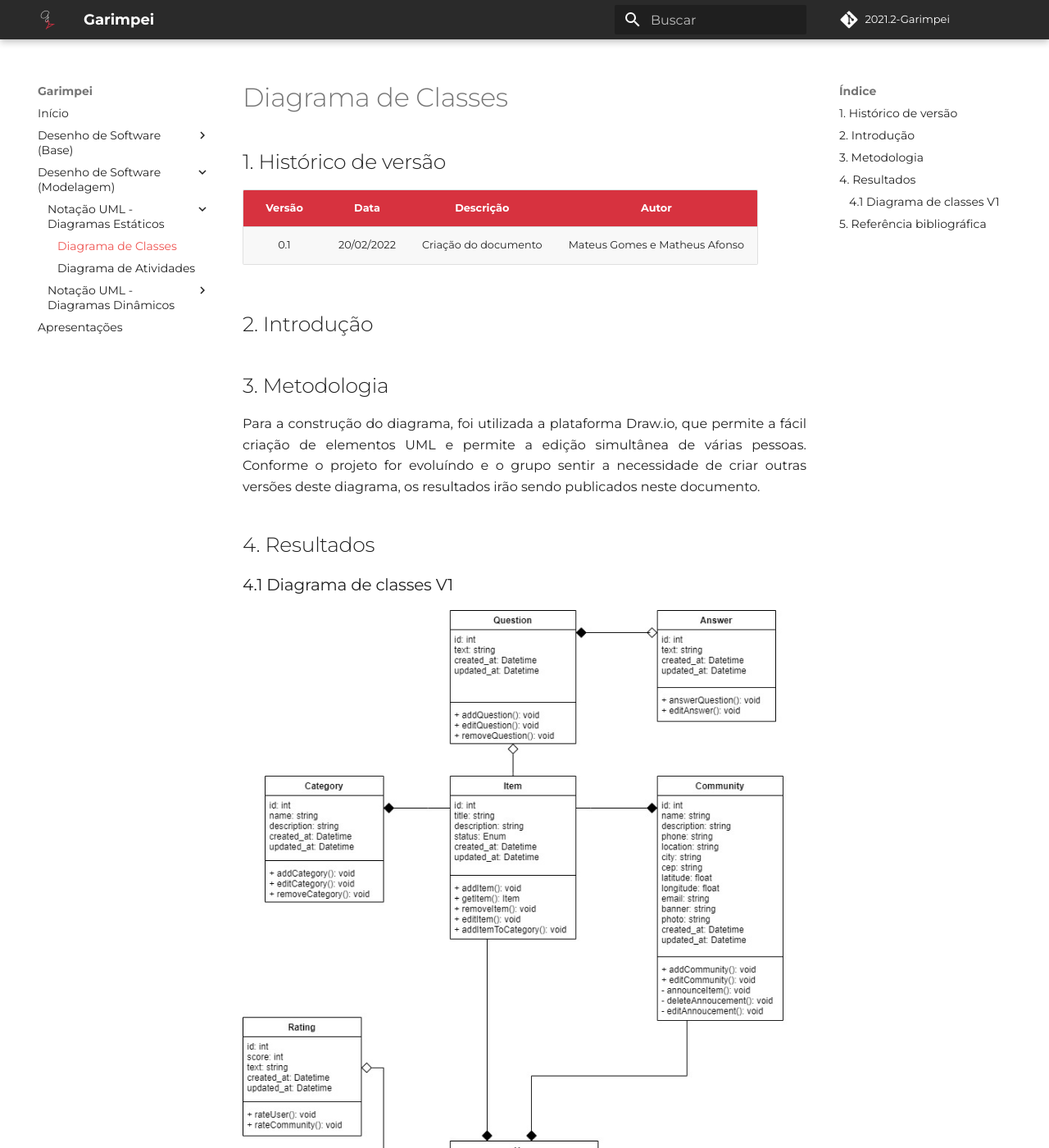
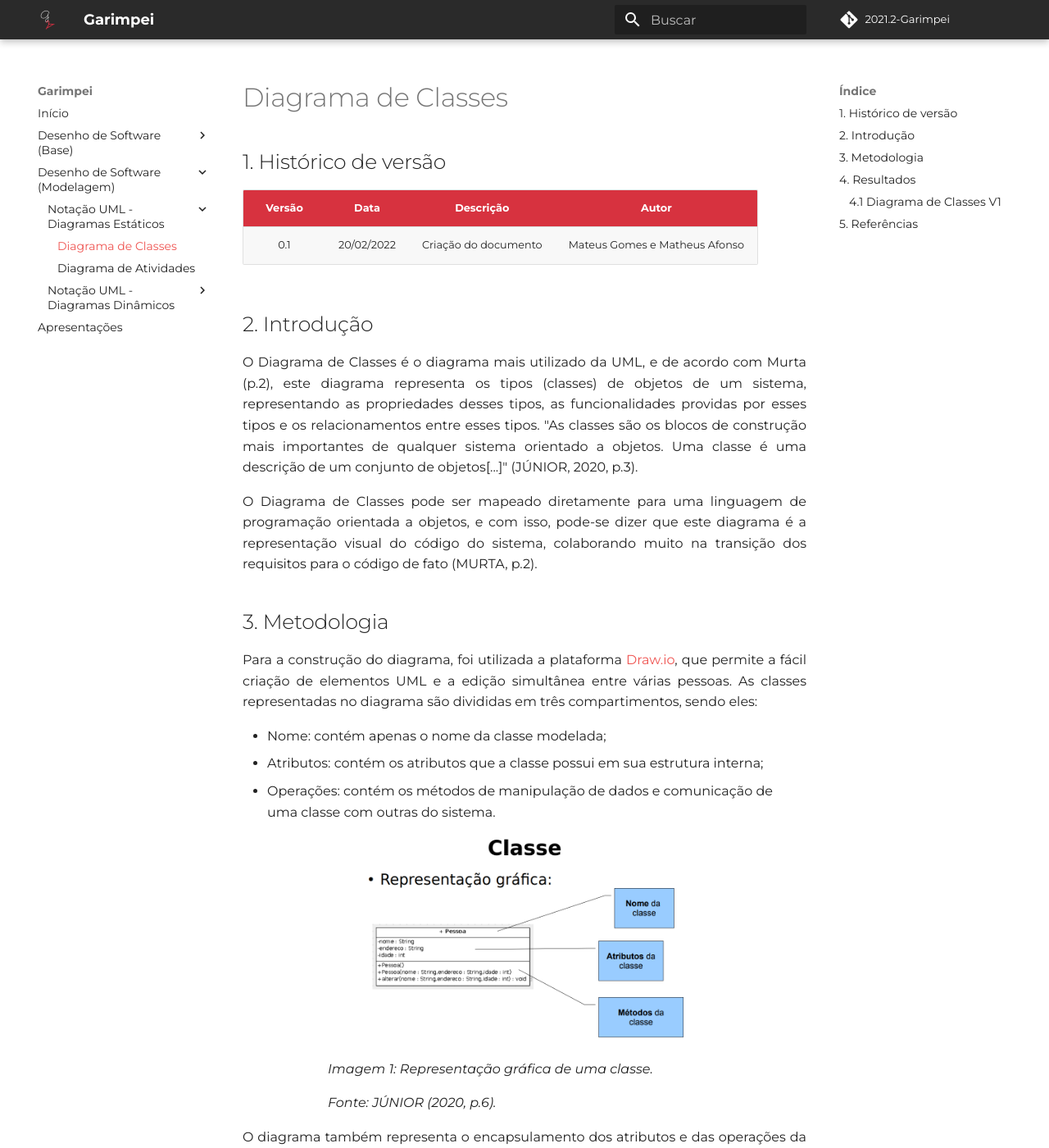
Before and after one commit to UnBArqDsw2021-2/2021.2_G5_Garimpei, an MkDocs documentation site: the page built from docs/content/modelagem/diagrama_de_classes.md, in a window 1280 px wide and 1400 px high. Shown: the whole window at 82% size. Built offline with MkDocs 1.6.1 and Material for MkDocs 9.7.7, drawn with Linux system fonts in a browser that asks for light colours; some web fonts are replaced; comment, search, counter and statistics services are not loaded; some of the changed text lies outside the part shown.

Commit message:
feat: add content of classes diagram

```diff
--- a/docs/content/modelagem/diagrama_de_classes.md
+++ b/docs/content/modelagem/diagrama_de_classes.md
@@ -8,17 +8,58 @@
 
 ## 2. Introdução
 
+O Diagrama de Classes é o diagrama mais utilizado da UML, e de acordo com Murta (p.2), este diagrama representa os tipos (classes) de objetos de um sistema, representando as propriedades desses tipos, as funcionalidades providas por esses tipos e os relacionamentos entre esses tipos. "As classes são os blocos de construção mais importantes de qualquer sistema orientado a objetos. Uma classe é uma descrição de um conjunto de objetos[...]" (JÚNIOR, 2020, p.3).
+
+O Diagrama de Classes pode ser mapeado diretamente para uma linguagem de programação orientada a objetos, e com isso, pode-se dizer que este diagrama é a representação visual do código do sistema, colaborando muito na transição dos requisitos para o código de fato (MURTA, p.2).
 
 ## 3. Metodologia
 
-Para a construção do diagrama, foi utilizada a plataforma Draw.io, que permite a fácil criação de elementos UML e permite a edição simultânea de várias pessoas. Conforme o projeto for evoluíndo e o grupo sentir a necessidade de criar outras versões deste diagrama, os resultados irão sendo publicados neste documento.
+Para a construção do diagrama, foi utilizada a plataforma [Draw.io](https://app.diagrams.net/), que permite a fácil criação de elementos UML e a edição simultânea entre várias pessoas. As classes representadas no diagrama são divididas em três compartimentos, sendo eles:
+
+- Nome: contém apenas o nome da classe modelada;
+- Atributos: contém os atributos que a classe possui em sua estrutura interna;
+- Operações: contém os métodos de manipulação de dados e comunicação de uma classe com outras do sistema.
+
+![caption](../../assets/classes_diagrams/class.png)
+<figcaption>Imagem 1: Representação gráfica de uma classe.</figcaption>
+<figcaption>Fonte: JÚNIOR (2020, p.6).</figcaption>
+
+O diagrama também representa o encapsulamento dos atributos e das operações da classe. Este encapsulamento pode ser do tipo público, privado, protegido ou de pacote, cada um com seu respectivo símbolo que pode ser visto na imagem abaixo.
+
+![caption](../../assets/classes_diagrams/encapsulamento.png)
+<figcaption>Imagem 2: Representação do encapsulamento no Diagrama de Classes.</figcaption>
+<figcaption>Fonte: JÚNIOR (2020, p.10).</figcaption>
+
+Além disso, os tipos de relacionamentos/associações entre as classes também estão presentes no diagrama, podendo ser uma associação simples, uma herança, uma realização, uma dependência, uma agregação ou uma composição, dependendo do símbolo utilizado.
+
+![caption](../../assets/classes_diagrams/relacionamentos.png)
+<figcaption>Imagem 3: Representação dos relacionamentos no Diagrama de Classes.</figcaption>
+<figcaption>Fonte: JÚNIOR (2020, p.7).</figcaption>
+
+No contexto do projeto Garimpei, a abstração das classes e relacionamentos necessários para o produto foi feita com base nos requisitos já elicitados anteriomente, e também a partir da discussão entre os membros do grupo a respeito de como o sistema deve funcionar, como pode ser visto na imagem abaixo.
+
+![chat](../../assets/classes_diagrams/discussao.png)
+<figcaption>Imagem 4: Discussão dos membros do grupo sobre os requisitos do projeto Garimpei.</figcaption>
+
 
 ## 4. Resultados
 
-### 4.1 Diagrama de classes V1
+Conforme o projeto for evoluindo e o grupo sentir a necessidade de criar outras versões deste diagrama, os resultados irão sendo publicados neste documento.
+
+### 4.1 Diagrama de Classes V1
 
 ![Diagrama de classes V1](../../assets/classes_diagrams/classes_diagram_v1.jpg)
-<figcaption>Imagem 1: Diagrama de classes V1.</figcaption>
+<figcaption>Imagem 5: Primeira versão do Diagrama de Classes do projeto Garimpei.</figcaption>
 <figcaption>Autores: Mateus Gomes e Matheus Afonso</figcaption>
 
-## 5. Referência bibliográfica
+## 5. Referências
+
+> [1] DevMedia. **Principais conceitos da Programação Orientada a Objetos**. Disponível em: <https://www.devmedia.com.br/principais-conceitos-da-programacao-orientada-a-objetos/32285>. Acesso em : 20/02/2022.
+
+> [2] DevMedia. **Orientações básicas na elaboração de um diagrama de classes**. Disponível em: <https://www.devmedia.com.br/orientacoes-basicas-na-elaboracao-de-um-diagrama-de-classes/37224>. Acesso em: 20/02/2022.
+
+> [3] Animalesco. **Diagrama de Classes**. Disponível em: <https://unbarqdsw2021-1.github.io/2021.1_G01_Animalesco_docs/#/pages/diagrama-classes>. Acesso em: 20/02/2022.
+
+> [4] MURTA, Leonardo Gresta Paulino. **Diagrama de Classes**.
+
+> [5] JÚNIOR, Edwar Saliba. **Diagrama de Classes**. 2020.
--- a/docs/stylesheets/styles.css
+++ b/docs/stylesheets/styles.css
@@ -57,3 +57,8 @@
   width: 15rem;
   object-fit: cover;
 }
+
+img[alt="chat"] {
+  width: 30rem;
+  object-fit: cover;
+}
```
Also changed, not shown: docs/assets/classes_diagrams/class.png (added), docs/assets/classes_diagrams/classes_diagram_v1.jpg, docs/assets/classes_diagrams/discussao.png (added), docs/assets/classes_diagrams/encapsulamento.png (added), docs/assets/classes_diagrams/relacionamentos.png (added).
